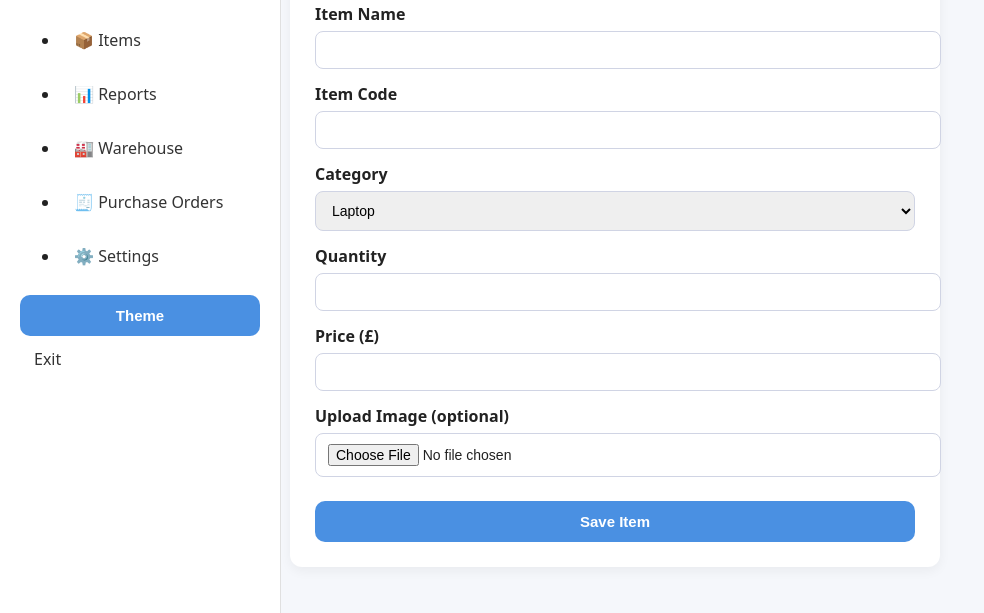
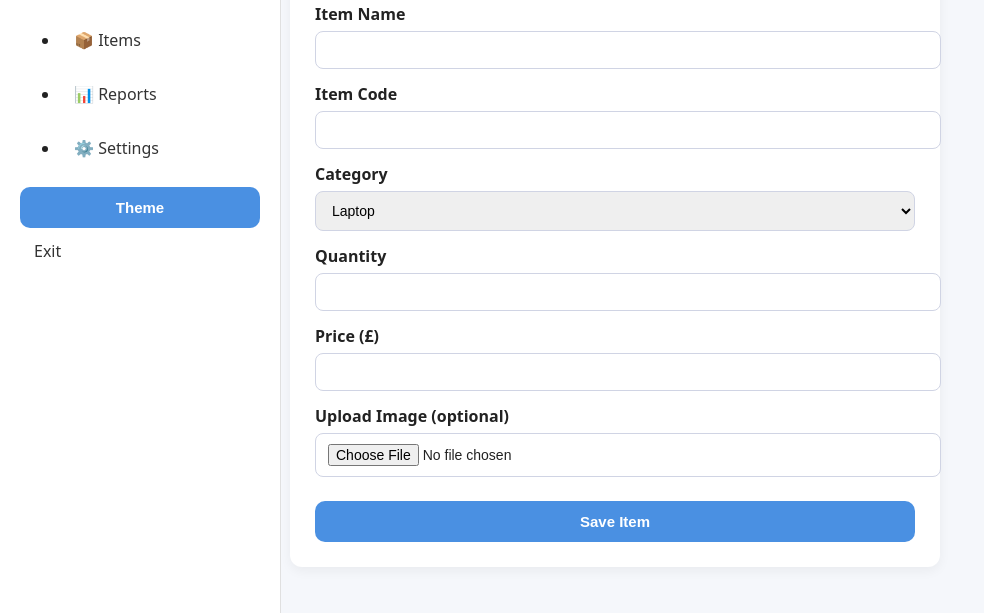
Before and after one commit to Hippolitak/inventory-system, a plain HTML site: page add-item.html in a window 1280 px wide. Shown: the part 95-708 px from the top of the page, without its empty margins (0-984 px from the left). Drawn offline with Linux system fonts and the light colour scheme.

Commit message:
Whack out

```diff
--- a/add-item.html
+++ b/add-item.html
@@ -18,8 +18,6 @@
         <li><a href="dashboard.html"><span>🏠 Dashboard</span></a></li>
         <li><a href="items.html"><span>📦 Items</span></a></li>
         <li><a href="#"><span>📊 Reports</span></a></li>
-        <li><a href="#"><span>🏭 Warehouse</span></a></li>
-        <li><a href="#"><span>🧾 Purchase Orders</span></a></li>
         <li><a href="#"><span>⚙️ Settings</span></a></li>
     </ul>
 
```
Also changed, not shown: adjust-stock.html (+0 -2 lines), dashboard.html (+0 -2 lines), edit-item.html (+0 -2 lines), items.html (+0 -2 lines).
